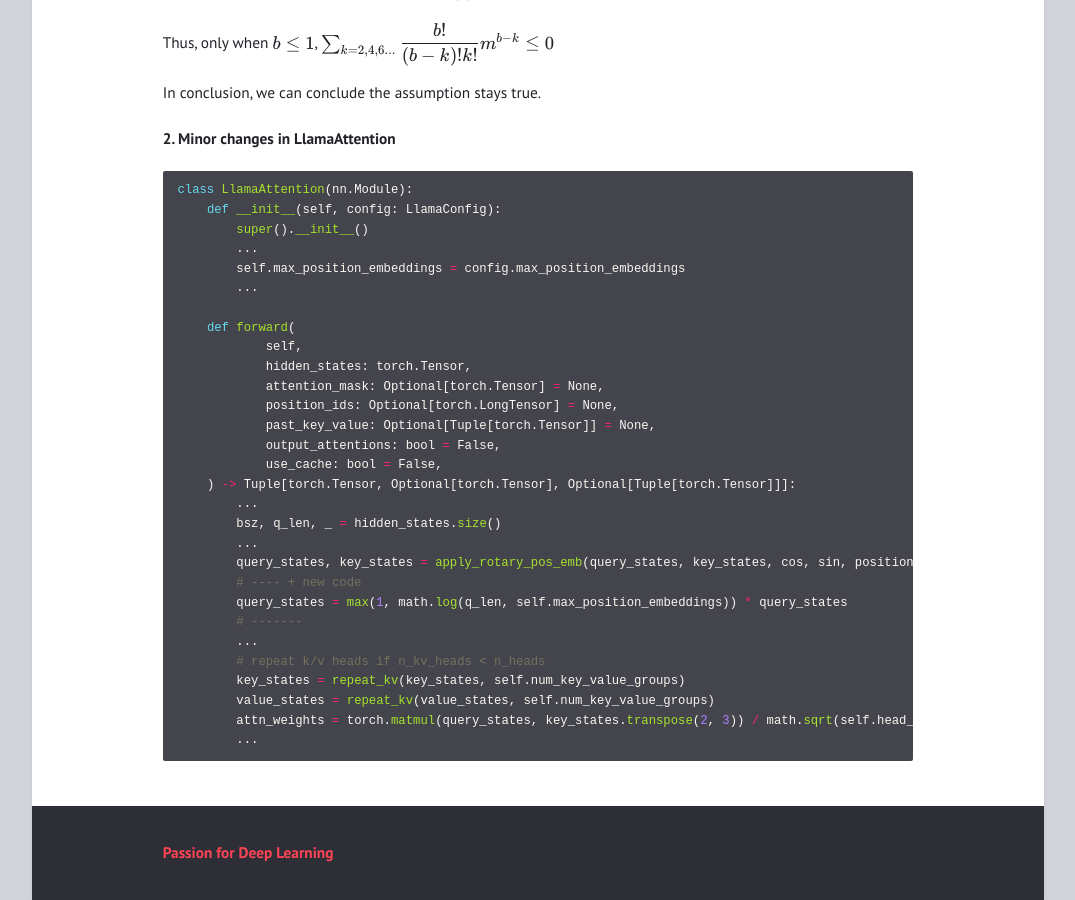
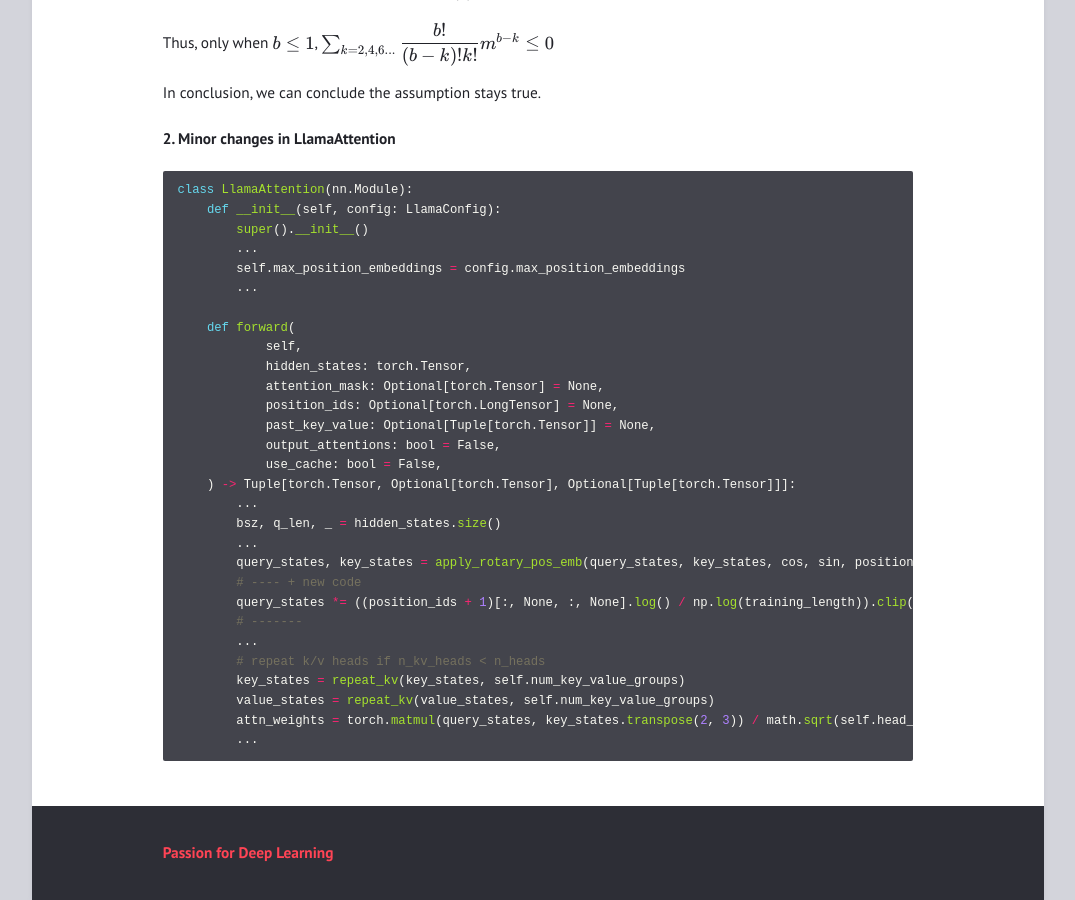
Before and after one commit to NormXU/NormXU.github.io, a Jekyll site: the page built from _posts/2023-08-13-Rethinking-Rotary-Position-Embedding-2.md, in a window 1280 px wide and 900 px high, scrolled down 5756 px. Shown: the whole window, without its empty margins (102-1177 px from the left). Built offline with Jekyll 4.4.1, drawn with Linux system fonts in a browser that asks for light colours.

Commit message:
update codes in part2

```diff
--- a/_posts/2023-08-13-Rethinking-Rotary-Position-Embedding-2.md
+++ b/_posts/2023-08-13-Rethinking-Rotary-Position-Embedding-2.md
@@ -231,7 +231,7 @@ class LlamaAttention(nn.Module):
         ...
         query_states, key_states = apply_rotary_pos_emb(query_states, key_states, cos, sin, position_ids)
         # ---- + new code
-        query_states = max(1, math.log(q_len, self.max_position_embeddings)) * query_states
+        query_states *= ((position_ids + 1)[:, None, :, None].log() / np.log(training_length)).clip(1).to(query_states.dtype)
         # -------
         ...
         # repeat k/v heads if n_kv_heads < n_heads
```
